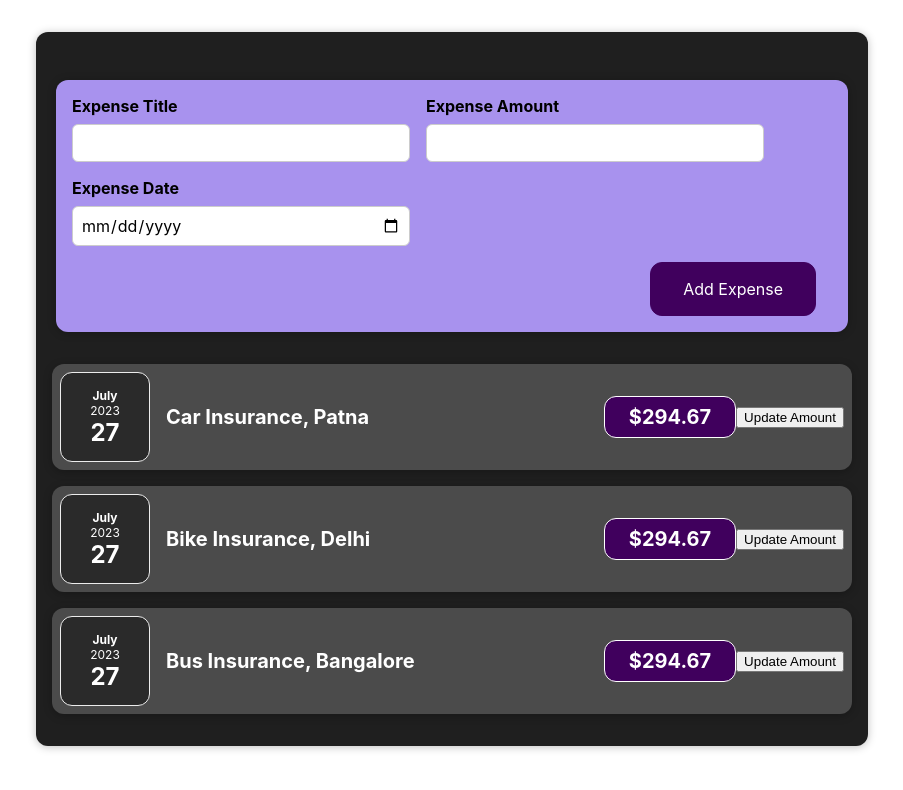
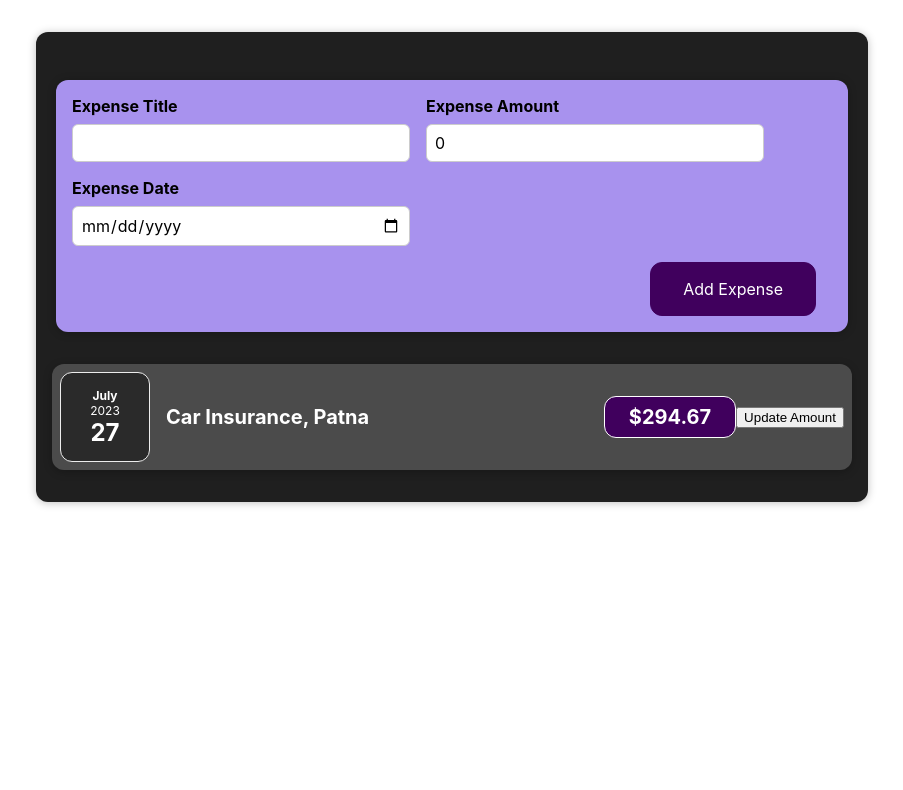
Before and after one commit to myrnd-vivek/expense-tracker-react, a React (Create React App) app: page / in a window 1280 px wide. Shown: the top 790 px of the page, without its empty margins (188-1091 px from the left). Built offline with nearby package versions, Linux system fonts and the light colour scheme.

Commit message:
Implement dynamically add expense functionality

```diff
--- a/src/App.js
+++ b/src/App.js
@@ -1,4 +1,4 @@
-import React from 'react'
+import React, { useState } from 'react'
 import ExpenseItems from './components/expenses/ExpenseItems'
 import "./App.css";
 import Card from './components/ui/Card';
@@ -12,24 +12,18 @@ const App = () => {
       expenseAmount: '294.67',
       locationOfExpenditure: 'Patna'
     },
-    {
-      expenseDate: new Date(),
-      expenseTitle: 'Bike Insurance',
-      expenseAmount: '294.67',
-      locationOfExpenditure: 'Delhi'
-    },
-    {
-      expenseDate: new Date(),
-      expenseTitle: 'Bus Insurance',
-      expenseAmount: '294.67',
-      locationOfExpenditure: 'Bangalore'
-    }
   ]
+  const [expense,setExpense] = useState(data);
+  const addExpenseHandler = (expense) => {
+    setExpense((prevState) => {
+      return [...prevState,expense]
+    })
+  }
   return (
     <Card className='expenses'>
-      <NewExpense />
+      <NewExpense addExpenseHandler={addExpenseHandler} />
       {
-        data.map((item,index) => {
+        expense.map((item,index) => {
           return <ExpenseItems date={item.expenseDate} title={item.expenseTitle} amount={item.expenseAmount} location={item.locationOfExpenditure} key={index} index={index}/>
         })
       }
--- a/src/components/new-expense/ExpenseForm.js
+++ b/src/components/new-expense/ExpenseForm.js
@@ -1,7 +1,7 @@
 import React, { useState } from 'react';
 import "./expense-form.css";
 
-const ExpenseForm = () => {
+const ExpenseForm = ({saveExpenseDataHandler}) => {
   const [title,setTitle] = useState('');
   const [amount,setAmount] = useState(0);
   const [date,setDate] = useState('');
@@ -18,7 +18,10 @@ const ExpenseForm = () => {
 
   const submitHandler = (event) => {
     event.preventDefault();
-    console.log({title,amount,date});
+    saveExpenseDataHandler({id: Math.random().toString(),title,amount,expenseDate: new Date(date)})
+    setTitle('');
+    setAmount('');
+    setDate('');
   }
 
   return (
@@ -26,15 +29,15 @@ const ExpenseForm = () => {
       <div className='new-expense__controls'>
         <div className='new-expense__control'>
           <label>Expense Title</label>
-          <input type="text" onChange={titleChangeHandler}/>
+          <input type="text" onChange={titleChangeHandler} value={title}/>
         </div>
         <div className='new-expense__control'>
           <label>Expense Amount</label>
-          <input type="number" onChange={amountChangeHandler}/>
+          <input type="text" onChange={amountChangeHandler} value={amount}/>
         </div>
         <div className='new-expense__control'>
           <label>Expense Date</label>
-          <input type="date" onChange={dateChangeHandler}/>
+          <input type="date" onChange={dateChangeHandler} value={date}/>
         </div>
       </div>
       <div className='new-expense__actions'>
--- a/src/components/new-expense/NewExpense.js
+++ b/src/components/new-expense/NewExpense.js
@@ -2,10 +2,14 @@ import React from 'react';
 import './newExpense.css';
 import ExpenseForm from './ExpenseForm';
 
-const NewExpense = () => {
+const NewExpense = ({addExpenseHandler}) => {
+  const saveExpenseDataHandler = (data) => {
+    // console.log(data);
+      addExpenseHandler(data)
+  }
   return (
     <div className='new-expense'>
-      <ExpenseForm />
+      <ExpenseForm  saveExpenseDataHandler={saveExpenseDataHandler}/>
     </div>
   )
 }
--- a/src/index.js
+++ b/src/index.js
@@ -5,7 +5,7 @@ import App from './App';
 
 const root = ReactDOM.createRoot(document.getElementById('root'));
 root.render(
-  <React.StrictMode>
+  // <React.StrictMode>
     <App />
-  </React.StrictMode>
+  // </React.StrictMode>
 );
```
